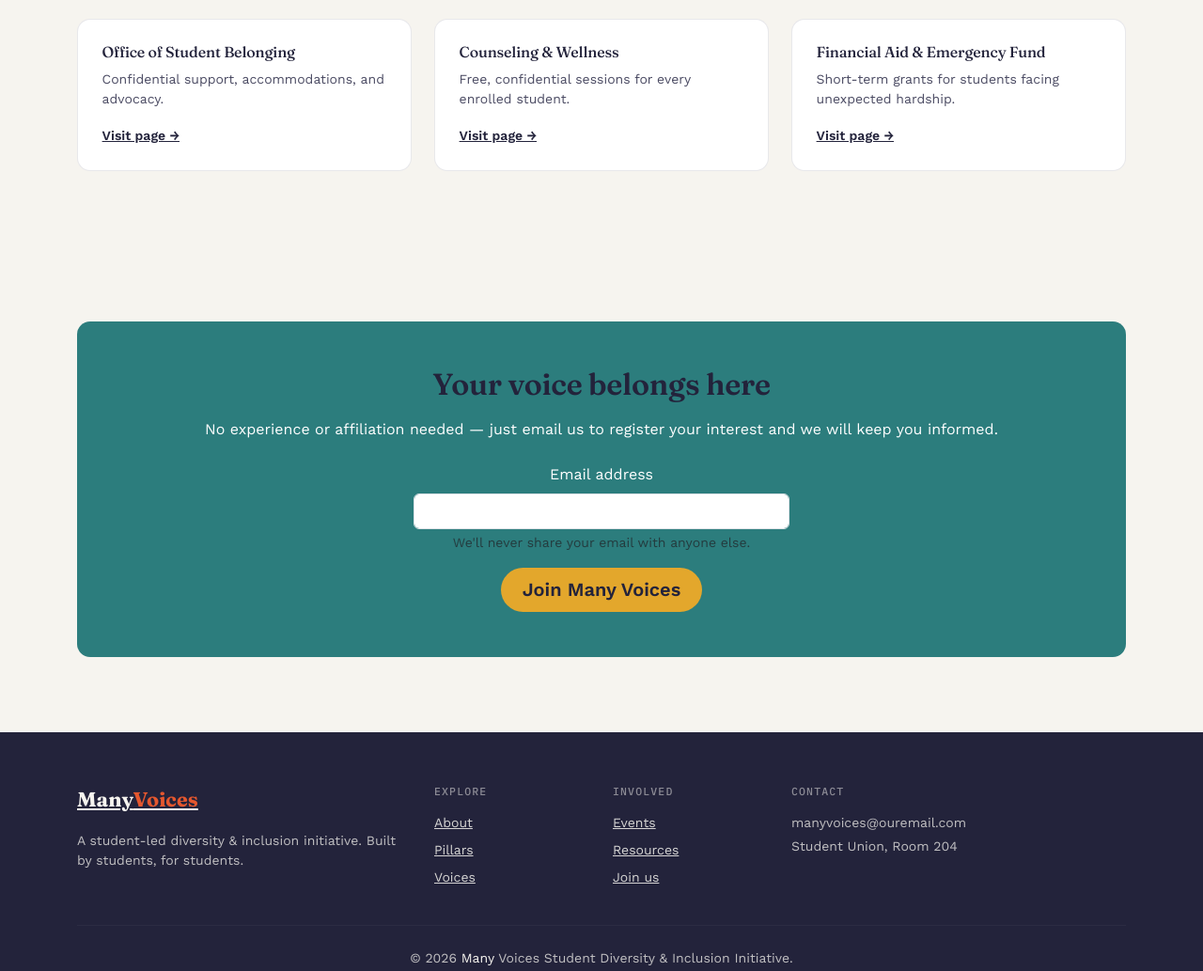
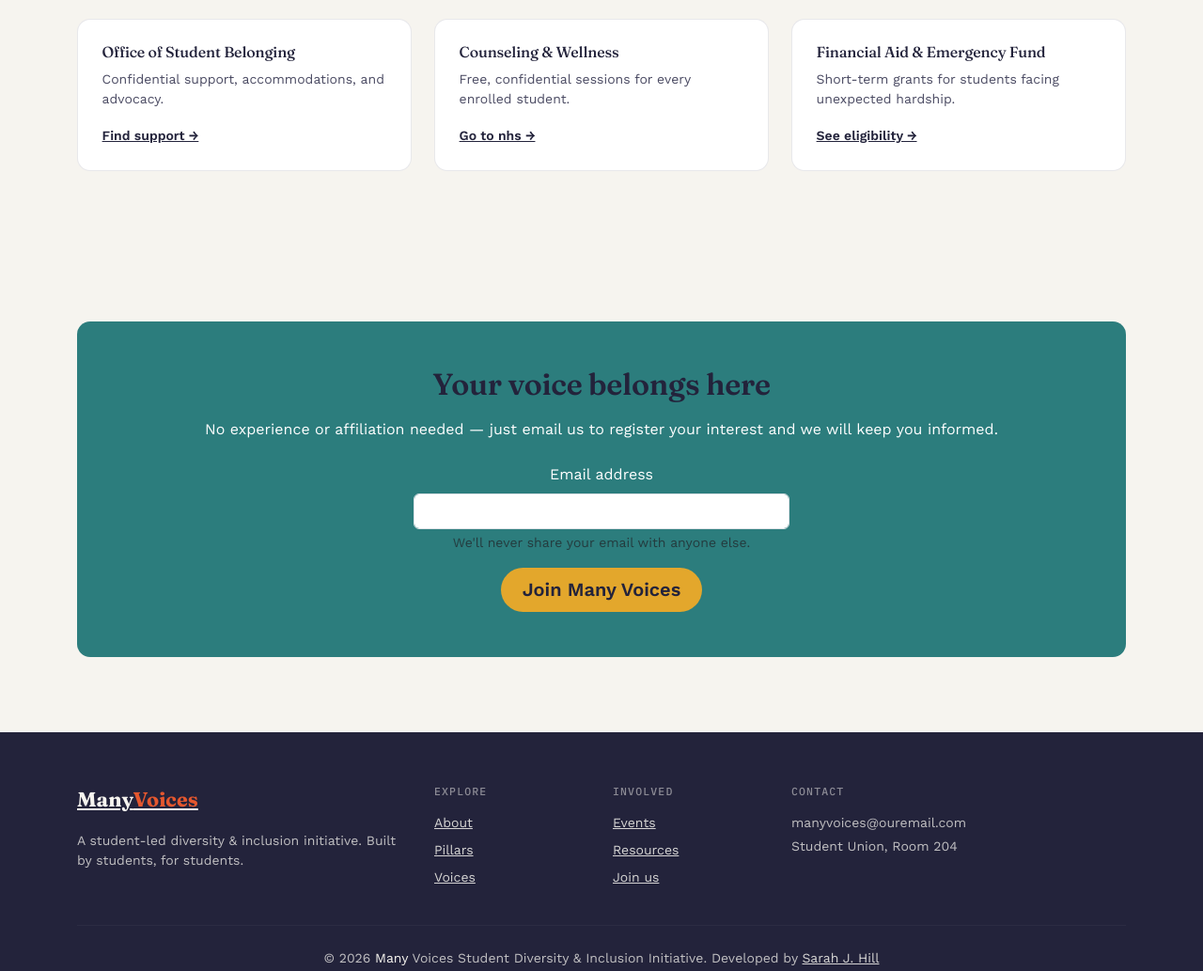
Before and after one commit to sarahjhill/many-voices, a plain HTML site: page index.html in a window 1280 px wide. Shown: the part 2820-3853 px from the top of the page at 94% size. Drawn offline with nearby package versions, Linux system fonts and the light colour scheme.

Commit message:
Put my credit in footer and change link wording

```diff
--- a/index.html
+++ b/index.html
@@ -331,7 +331,7 @@
                 class="small fw-semibold"
                 target="_blank"
                 rel="noopener"
-                >Visit page &rarr;</a
+                >Find support &rarr;</a
               >
             </div>
           </div>
@@ -346,7 +346,7 @@
                 class="small fw-semibold"
                 target="_blank"
                 rel="noopener"
-                >Visit page &rarr;</a
+                >Go to nhs &rarr;</a
               >
             </div>
           </div>
@@ -361,7 +361,7 @@
                 class="small fw-semibold"
                 target="_blank"
                 rel="noopener"
-                >Visit page &rarr;</a
+                >See eligibility &rarr;</a
               >
             </div>
           </div>
@@ -388,6 +388,7 @@
                 class="form-control"
                 id="exampleInputEmail1"
                 aria-describedby="emailHelp"
+                required
               />
               <div id="emailHelp" class="form-text">
                 We'll never share your email with anyone else.
@@ -440,6 +441,7 @@
         <p class="small text-center mb-0">
           &copy; 2026 <span class="many-logo">Many</span> Voices Student
           Diversity & Inclusion Initiative.
+          Developed by <a href="https://github.com/sarahjhill" target="_blank" rel="noopener noreferrer">Sarah J. Hill</a>
         </p>
       </div>
     </footer>
```
